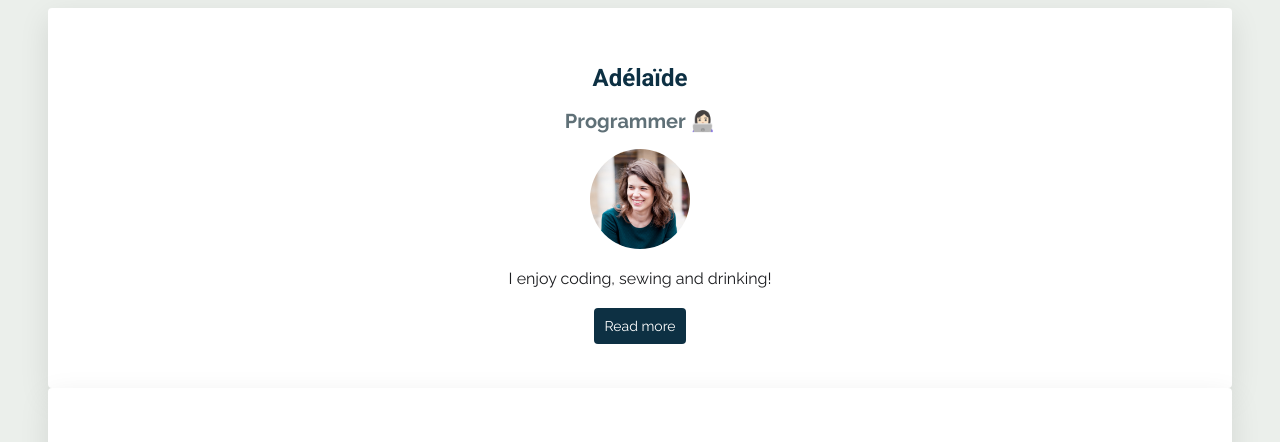
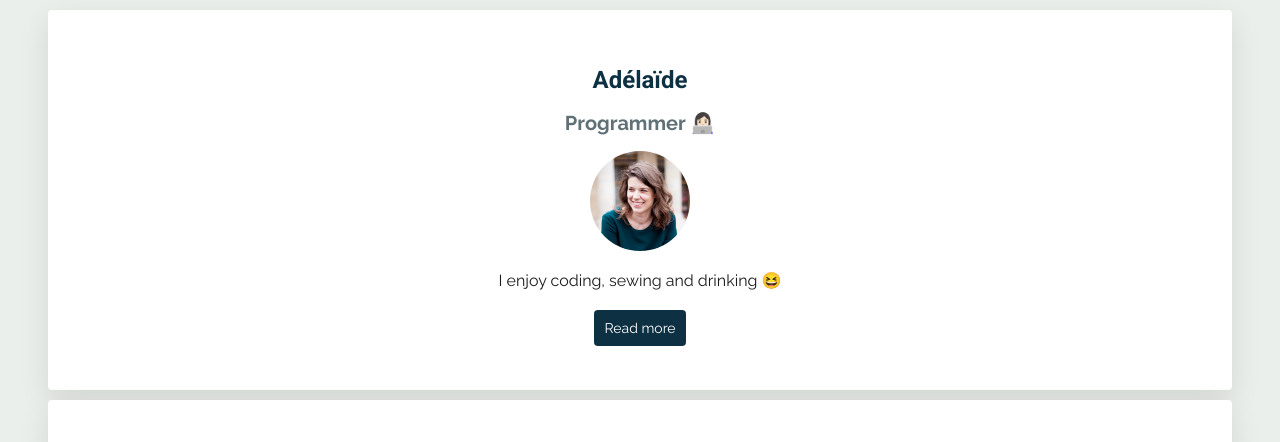
Before and after one commit to AdelaideEurope/profile, a plain HTML site: page index.html in a window 1280 px wide. Shown: the top 442 px of the page. Drawn offline with Linux system fonts and the light colour scheme.

Commit message:
newer version

```diff
--- a/index.html
+++ b/index.html
@@ -15,7 +15,7 @@
         <h1>Adélaïde</h1>
         <h2>Programmer 👩🏻‍💻</h2>
         <img src="images/adelaideblot.jpg" alt="Adelaide Blot" width="100px" class="img-circle">
-        <p>I enjoy coding, sewing and drinking!</p>
+        <p>I enjoy coding, sewing and drinking 😆</p>
         <a href="#" class="btn-green">Read more</a>
       </div>
 
--- a/style.css
+++ b/style.css
@@ -55,6 +55,7 @@ h2 {
   text-align: center;
   margin-left: 40px;
   margin-right: 40px;
+  margin-top: 10px;
 }
 
 .img-circle {
```
